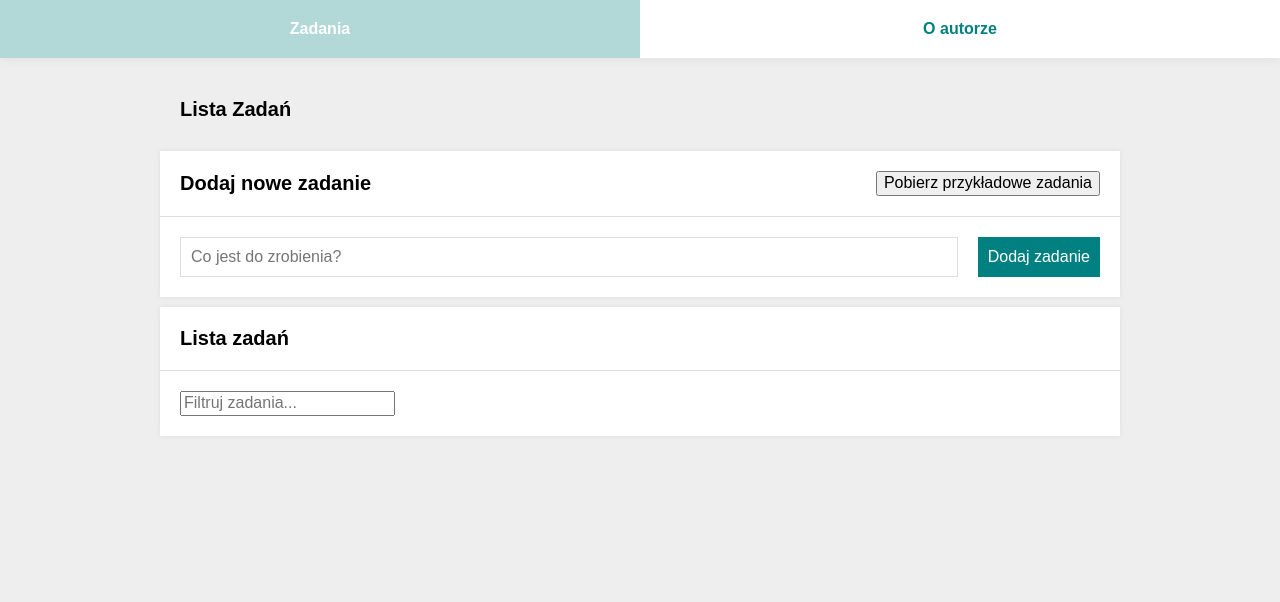
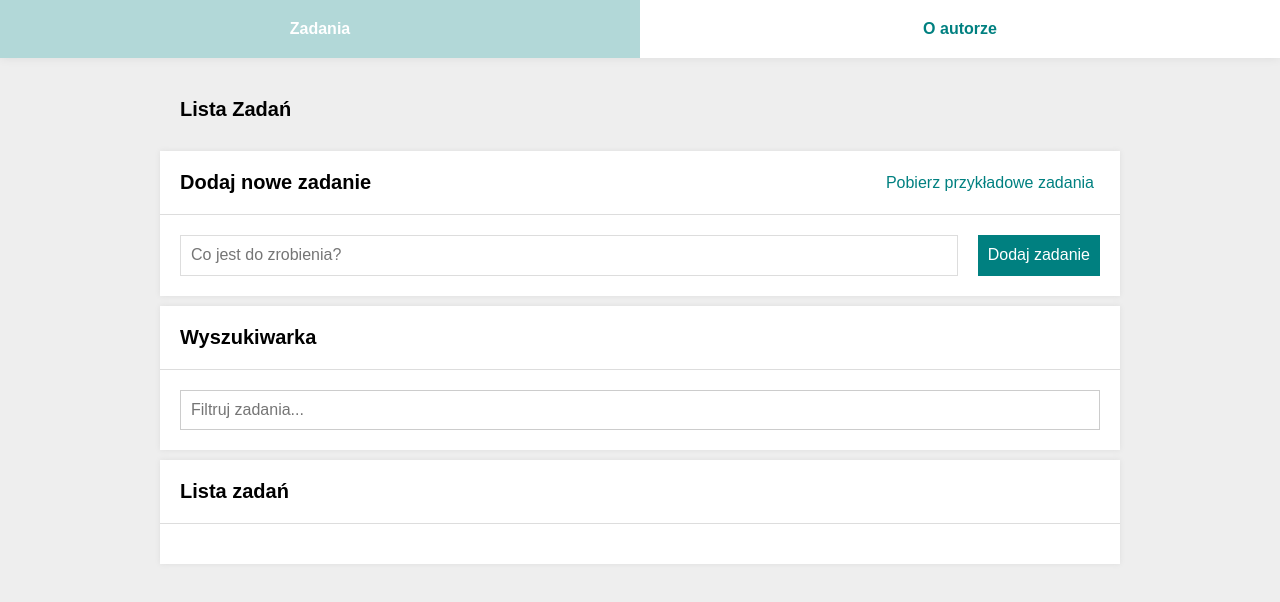
Before and after one commit to Baks44/todos-list-react, a React (Create React App) app: page / in a window 1280 px wide. Shown: the top 602 px of the page. Built offline with nearby package versions, Linux system fonts and the light colour scheme.

Commit message:
style: improve UI and style search, buttons and about page

```diff
--- a/src/features/About/About.js
+++ b/src/features/About/About.js
@@ -1,6 +1,7 @@
 import Container from "../../common/Container";
 import Header from "../../common/Header";
 import Section from "../../common/Section";
+import { Paragraph, Name, Content } from "./styled";
 
 const About = () => (
   <Container>
@@ -10,12 +11,21 @@ const About = () => (
       title="Cześć!"
       body={
         <>
-          <p>Nazywam się: Bugs44</p>
-          <p>
-            Jestem na początku swojej drogi jako programista i codziennie uczę
-            się czegoś nowego. Poza kodem - samochody, mocne brzmienia i rzeczy,
-            które mają charakter. Nuda to nie moja bajka.
-          </p>
+          <Content>
+            <Paragraph>
+              Nazywam się <Name>Bugs44</Name>.
+            </Paragraph>
+
+            <Paragraph>
+              Jestem na początku swojej drogi jako programista i codziennie uczę
+              się czegoś nowego.
+            </Paragraph>
+
+            <Paragraph>
+              Poza kodem interesują mnie samochody, mocne brzmienia i rzeczy,
+              które mają charakter. Nuda to nie moja bajka.
+            </Paragraph>
+          </Content>
         </>
       }
     />
--- /dev/null
+++ b/src/features/About/styled.js
@@ -0,0 +1,14 @@
+import styled from "styled-components";
+
+export const Paragraph = styled.p`
+  margin: 0 0 16px;
+  line-height: 1.6;
+`;
+
+export const Name = styled.strong`
+  color: teal;
+`;
+
+export const Content = styled.div`
+  line-height: 1.6;
+`;
--- a/src/features/tasks/Buttons/styled.js
+++ b/src/features/tasks/Buttons/styled.js
@@ -14,9 +14,20 @@ export const Button = styled.button`
   margin-left: 20px;
 
   ${({ disabled }) =>
-        disabled &&
-        css`
+    disabled &&
+    css`
       color: #ccc;
       cursor: not-allowed;
     `}
 `;
+
+export const Loading = styled.span`
+  color: #888;
+  font-size: 14px;
+`;
+
+export const Input = styled.input`
+  width: 100%;
+  padding: 10px;
+  border: 1px solid #ccc;
+`;
--- a/src/features/tasks/Search/index.js
+++ b/src/features/tasks/Search/index.js
@@ -1,3 +1,4 @@
+import { Input } from "../Buttons/styled";
 import { useDispatch, useSelector } from "react-redux";
 import { setQuery, selectQuery } from "./searchSlice.js";
 
@@ -6,10 +7,10 @@ const Search = () => {
   const dispatch = useDispatch();
 
   return (
-    <input
+    <Input
+      placeholder="Filtruj zadania..."
       value={query}
-      onChange={(e) => dispatch(setQuery(e.target.value))}
-      placeholder="Filtruj zadania..."
+      onChange={({ target }) => dispatch(setQuery(target.value))}
     />
   );
 };
--- a/src/features/tasks/Tasks.js
+++ b/src/features/tasks/Tasks.js
@@ -1,5 +1,6 @@
 import Form from "./Form";
 import Buttons from "./Buttons";
+import { Button, Loading } from "./Buttons/styled";
 import TasksList from "./TasksList";
 import Search from "./Search";
 
@@ -7,11 +8,12 @@ import Header from "../../common/Header";
 import Section from "../../common/Section";
 import Container from "../../common/Container";
 
-import { useDispatch } from "react-redux";
-import { fetchExampleTasks } from "./tasksSlice";
+import { useDispatch, useSelector } from "react-redux";
+import { fetchExampleTasks, selectLoading } from "./tasksSlice";
 
 const Tasks = () => {
   const dispatch = useDispatch();
+  const loading = useSelector(selectLoading);
 
   return (
     <Container>
@@ -21,20 +23,24 @@ const Tasks = () => {
         title="Dodaj nowe zadanie"
         body={<Form />}
         extraHeaderContent={
-          <button onClick={() => dispatch(fetchExampleTasks())}>
-            Pobierz przykładowe zadania
-          </button>
+          loading ? (
+            <Loading>Ładowanie...</Loading>
+          ) : (
+            <Button
+              onClick={() => dispatch(fetchExampleTasks())}
+              disabled={loading}
+            >
+              {loading ? "Ładowanie..." : "Pobierz przykładowe zadania"}
+            </Button>
+          )
         }
       />
 
+      <Section title="Wyszukiwarka" body={<Search />} />
+
       <Section
         title="Lista zadań"
-        body={
-          <>
-            <Search />
-            <TasksList />
-          </>
-        }
+        body={<TasksList />}
         extraHeaderContent={<Buttons />}
       />
     </Container>
```
